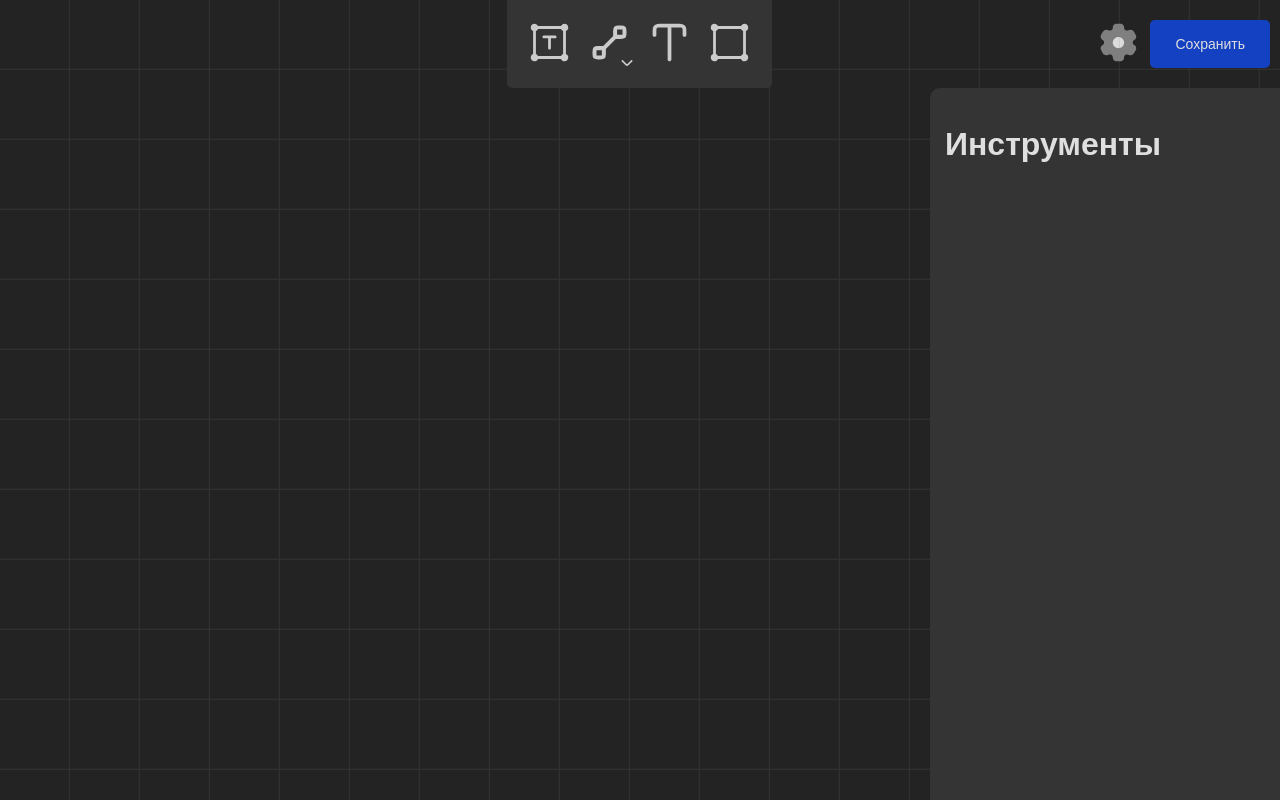
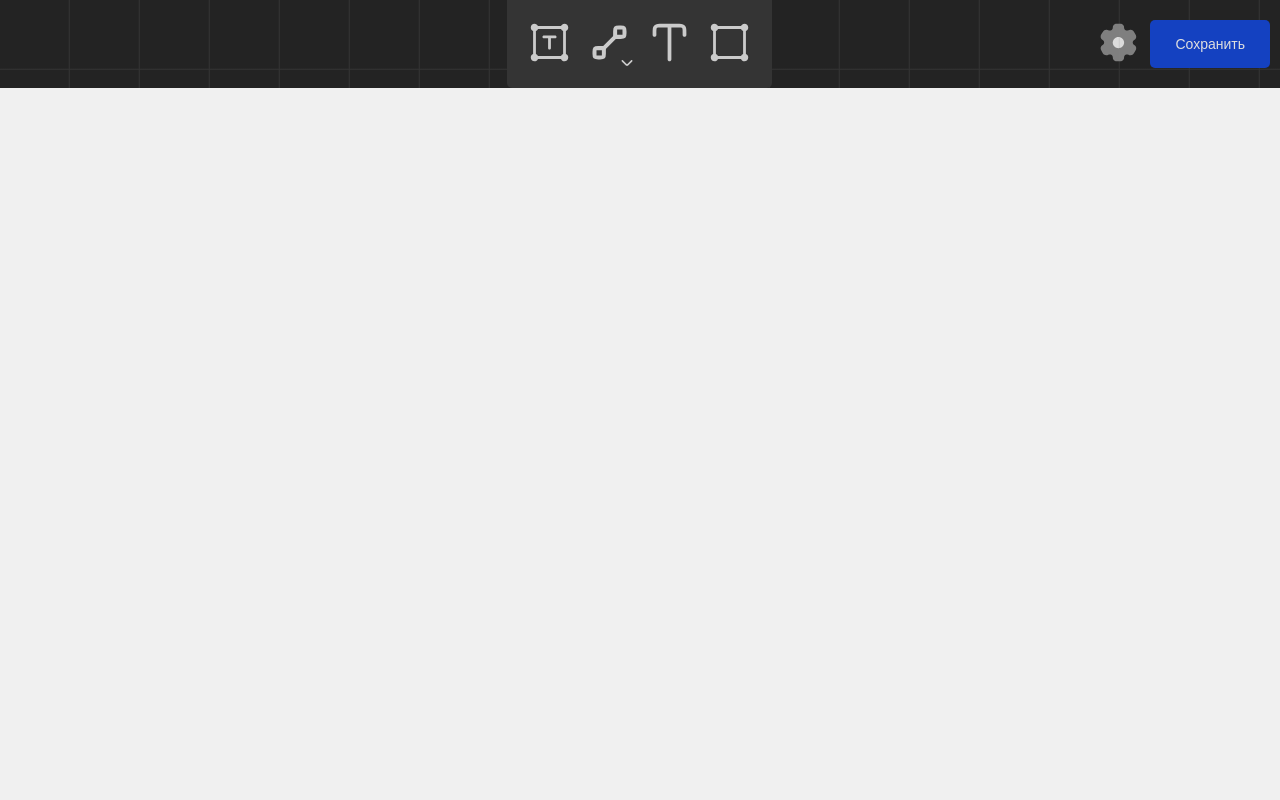
Before and after one commit to moldvaer23/My-Tree, a React (Vite) app: page / in a window 1280 px wide. Built offline with nearby package versions, Linux system fonts and the light colour scheme.

Commit message:
feat: добавляет компонент infinite-canvas
Данный коммит добавляет компонент infinite-canvas удаляя предыдущее поле. Добавляет поддержку
ограничений границ поля.

```diff
--- a/src/01-pages/main-page/ui/index.tsx
+++ b/src/01-pages/main-page/ui/index.tsx
@@ -1,9 +1,9 @@
 import { FC } from 'react'
 import { Header } from '@widgets/header'
+import { BlocksRender } from '@widgets/blocks'
 import { AsideTools } from '@widgets/aside-tools'
-import { BlocksRender } from '@widgets/blocks'
-import { PanZoomContainer } from '@features/pan-zoom-container'
 import { ConnectionsRender } from '@widgets/connections'
+import { InfiniteCanvas } from '@features/infinite-canvas'
 
 import style from './style.module.scss'
 
@@ -11,10 +11,10 @@ export const MainPage: FC = () => (
 	<div className={style.page} data-testid='main-page'>
 		<Header />
 		<main className={style.main}>
-			<PanZoomContainer>
+			<InfiniteCanvas>
 				<BlocksRender />
 				<ConnectionsRender />
-			</PanZoomContainer>
+			</InfiniteCanvas>
 			<AsideTools />
 		</main>
 	</div>
--- a/src/02-widgets/header/ui/index.tsx
+++ b/src/02-widgets/header/ui/index.tsx
@@ -12,8 +12,8 @@ export const Header: FC = () => {
 			addBlock({
 				uuid: uuid(),
 				position: {
-					x: 100,
-					y: 100,
+					x: 2700,
+					y: 2700,
 				},
 				gateways: {
 					connectedGateways: {
--- /dev/null
+++ b/src/03-features/infinite-canvas/config/canvas.ts
@@ -0,0 +1,15 @@
+/**
+ * Размеры поля в px
+ */
+export const CANVAS_SIZES = {
+	WIDTH: '5000px',
+	HEIGHT: '5000px',
+}
+
+/**
+ * Координаты стартовой позиции пользователя на поле
+ */
+export const CANVAS_START_VIEW_POSITION = {
+	x: -2500,
+	y: -2500,
+}
--- /dev/null
+++ b/src/03-features/infinite-canvas/index.ts
@@ -0,0 +1 @@
+export { InfiniteCanvas } from './ui'
--- /dev/null
+++ b/src/03-features/infinite-canvas/ui/index.tsx
@@ -0,0 +1,100 @@
+import { FC, MouseEvent, ReactNode, useRef, useState, WheelEvent } from 'react'
+import { useSelector } from '@services/store'
+import { TCoordinates } from '@app-types/types'
+import { getBlockDragging } from '@services/slices/canvas-slice'
+import { CANVAS_SIZES, CANVAS_START_VIEW_POSITION } from '../config/canvas'
+
+type TProps = {
+	children?: ReactNode
+}
+
+export const InfiniteCanvas: FC<TProps> = ({ children }) => {
+	const [isPanning, setIsPanning] = useState(false)
+	const [lastMousePos, setLastMousePos] = useState({ x: 0, y: 0 })
+	const [offset, setOffset] = useState<TCoordinates>(CANVAS_START_VIEW_POSITION)
+	const [scale, setScale] = useState(1)
+	const canvasRef = useRef<HTMLDivElement>(null)
+	const isBlockDragging = useSelector(getBlockDragging)
+
+	const handleWheel = (e: WheelEvent) => {
+		const scaleAmount = e.deltaY * -0.0001
+		const newScale = Math.min(Math.max(scale + scaleAmount, 0.1), 10)
+		setScale(newScale)
+	}
+
+	const handleMouseDown = (e: MouseEvent) => {
+		setIsPanning(true)
+		setLastMousePos({ x: e.clientX, y: e.clientY })
+	}
+
+	const handleMouseMove = (e: MouseEvent) => {
+		if (!isPanning || isBlockDragging) return
+
+		const dx = e.clientX - lastMousePos.x
+		const dy = e.clientY - lastMousePos.y
+
+		const canvas = canvasRef.current
+		if (!canvas) return
+
+		const canvasRect = canvas.getBoundingClientRect()
+		const parentRect = canvas.parentElement?.getBoundingClientRect()
+
+		if (!parentRect) return
+
+		/* Новые значения offset с учетом перемещения */
+		let newOffsetX = offset.x + dx
+		let newOffsetY = offset.y + dy
+
+		/* Ограничение смещения по горизонтали */
+		if (newOffsetX > 0) {
+			newOffsetX = 0
+		} else if (newOffsetX < parentRect.width - canvasRect.width * scale) {
+			newOffsetX = parentRect.width - canvasRect.width * scale
+		}
+
+		/* Ограничение смещения по вертикали */
+		if (newOffsetY > 0) {
+			newOffsetY = 0
+		} else if (newOffsetY < parentRect.height - canvasRect.height * scale) {
+			newOffsetY = parentRect.height - canvasRect.height * scale
+		}
+
+		/* Обновление состояния offset */
+		setOffset({ x: newOffsetX, y: newOffsetY })
+		setLastMousePos({ x: e.clientX, y: e.clientY })
+	}
+
+	const handleMouseUp = () => {
+		setIsPanning(false)
+	}
+
+	return (
+		<div
+			onWheel={handleWheel}
+			onMouseDown={handleMouseDown}
+			onMouseMove={handleMouseMove}
+			onMouseUp={handleMouseUp}
+			onMouseLeave={handleMouseUp}
+			style={{
+				width: '100vw',
+				height: '100vh',
+				overflow: 'hidden',
+				position: 'relative',
+				cursor: isPanning ? 'grabbing' : 'grab',
+			}}
+		>
+			<div
+				ref={canvasRef}
+				style={{
+					transform: `translate(${offset.x}px, ${offset.y}px) scale(${scale})`,
+					transformOrigin: '0 0',
+					width: `${CANVAS_SIZES.WIDTH}`,
+					height: `${CANVAS_SIZES.HEIGHT}`,
+					backgroundColor: '#f0f0f0',
+				}}
+			>
+				{children}
+			</div>
+		</div>
+	)
+}
--- a/src/03-features/pan-zoom-container/index.ts
+++ /dev/null
@@ -1 +0,0 @@
-export { PanZoomContainer } from './ui'
--- a/src/03-features/pan-zoom-container/ui/index.tsx
+++ /dev/null
@@ -1,93 +0,0 @@
-import { useState, useRef, useEffect, FC, ReactNode } from 'react'
-import style from './style.module.scss'
-import { useSelector } from '@services/store'
-import { getBlockDragging } from '@services/slices/canvas-slice'
-
-interface TProps {
-	children: ReactNode
-}
-
-/* TODO: Убрать баг с нахлестом элементов на другие элементы страниц */
-/* TODO: Убрать баг с выходом блоков за поле */
-/* TODO: Подумать над тем что поле с верху сразу является концом поля */
-/* TODO: Решить добавлять ли зум */
-
-/*
- * У компонента отключен scale при scroll-е
- */
-
-export const PanZoomContainer: FC<TProps> = ({ children }) => {
-	/* const [scale, setScale] = useState(1) */
-	const [isDragging, setIsDragging] = useState(false)
-	const [startPoint, setStartPoint] = useState({ x: 0, y: 0 })
-	const [translate, setTranslate] = useState({ x: 0, y: 0 })
-	const canvasInnerRef = useRef<HTMLDivElement | null>(null)
-	const isBlockDragging = useSelector(getBlockDragging)
-
-	/* 	const maxScale = 2
-	const minScale = 1
-	const stepScale = -0.01
- */
-	/* 	const handleWheel = (e: WheelEvent) => {
-		e.preventDefault()
-		const newScale = Math.min(
-			Math.max(scale + e.deltaY * stepScale, minScale),
-			maxScale
-		)
-		setScale(newScale)
-	} */
-
-	const handleMouseDown = (e: React.MouseEvent<HTMLDivElement>) => {
-		// Начинаем перетаскивание только если не перетаскивается блок
-		if (!isBlockDragging) {
-			e.preventDefault()
-			setIsDragging(true)
-			setStartPoint({ x: e.clientX - translate.x, y: e.clientY - translate.y })
-		}
-	}
-
-	const handleMouseMove = (e: MouseEvent) => {
-		if (isDragging && !isBlockDragging) {
-			setTranslate({
-				x: e.clientX - startPoint.x,
-				y: e.clientY - startPoint.y,
-			})
-		}
-	}
-
-	const handleMouseUp = () => {
-		setIsDragging(false)
-	}
-
-	useEffect(() => {
-		const canvas = canvasInnerRef.current
-
-		if (canvas) {
-			/* canvas.addEventListener('wheel', handleWheel) */
-			document.addEventListener('mousemove', handleMouseMove)
-			document.addEventListener('mouseup', handleMouseUp)
-
-			return () => {
-				/* 	canvas.removeEventListener('wheel', handleWheel) */
-				document.removeEventListener('mousemove', handleMouseMove)
-				document.removeEventListener('mouseup', handleMouseUp)
-			}
-		}
-	}, [isDragging, isBlockDragging, startPoint])
-
-	return (
-		<div className={style.canvas} onMouseDown={handleMouseDown}>
-			<div
-				ref={canvasInnerRef}
-				className={style.canvasInner}
-				style={{
-					// transform: `scale(${scale}) translate(${translate.x}px, ${translate.y}px)`,
-					transform: `translate(${translate.x}px, ${translate.y}px)`,
-					transformOrigin: '0 0',
-				}}
-			>
-				{children}
-			</div>
-		</div>
-	)
-}
--- a/src/03-features/pan-zoom-container/ui/style.module.scss
+++ /dev/null
@@ -1,15 +0,0 @@
-.canvas {
-	width: 500%;
-	height: 500%;
-}
-
-.canvasInner {
-	width: 100%;
-	height: 100%;
-}
-
-.wrapper {
-	position: relative;
-	width: 100%;
-	height: 100%;
-}
--- a/src/04-entities/block-text/ui/index.tsx
+++ b/src/04-entities/block-text/ui/index.tsx
@@ -37,12 +37,16 @@ export const BlockText: FC<TProps> = ({
 		x: data.position.x,
 		y: data.position.y,
 	})
+
+	/* Используется для синхронного хранения данных о координатах, */
+	/* для того что бы отправить актуальный данные при отпускании мышки */
+	const coordinatesRef = useRef<TCoordinates>({
+		x: data.position.x,
+		y: data.position.y,
+	})
 	const blockRef = useRef<HTMLButtonElement | null>(null)
 	const dispatch = useDispatch()
 
-	/*
-	 * Хендлеры для работы с блоком
-	 */
 	const handleMouseDown = (e: MouseEvent) => {
 		e.stopPropagation()
 		setDragging(true)
@@ -51,18 +55,40 @@ export const BlockText: FC<TProps> = ({
 	}
 
 	const handleMouseMove = (e: globalThis.MouseEvent) => {
-		if (dragging) {
-			setCoordinates({ x: e.clientX - offset.x, y: e.clientY - offset.y })
-		}
+		const canvasRect =
+			blockRef.current?.parentElement?.parentElement?.getBoundingClientRect()
+		const blockRect = blockRef.current?.getBoundingClientRect()
+
+		if (!canvasRect || !blockRect) return
+
+		const newX = e.clientX - offset.x
+		const newY = e.clientY - offset.y
+
+		/* Проверяем, чтобы блок не выходил за границы холста */
+		const clampedX = Math.min(
+			Math.max(newX, 0),
+			canvasRect.width - blockRect.width
+		)
+		const clampedY = Math.min(
+			Math.max(newY, 0),
+			canvasRect.height - blockRect.height
+		)
+
+		/* Обновляем координаты и `useRef` */
+		setCoordinates({ x: clampedX, y: clampedY })
+		coordinatesRef.current = { x: clampedX, y: clampedY }
 	}
 
-	const handleMouseUp = (e: globalThis.MouseEvent) => {
+	const handleMouseUp = () => {
 		setDragging(false)
 		dispatch(setBlockDragging(false))
+
+		/* Обновляем позицию блока в хранилище, */
+		/* отправляя синхронные актуальные координаты */
 		dispatch(
 			updateBlockPosition({
 				uuid: data.uuid,
-				coordinates: { x: e.clientX - offset.x, y: e.clientY - offset.y },
+				coordinates: coordinatesRef.current,
 			})
 		)
 	}
```
